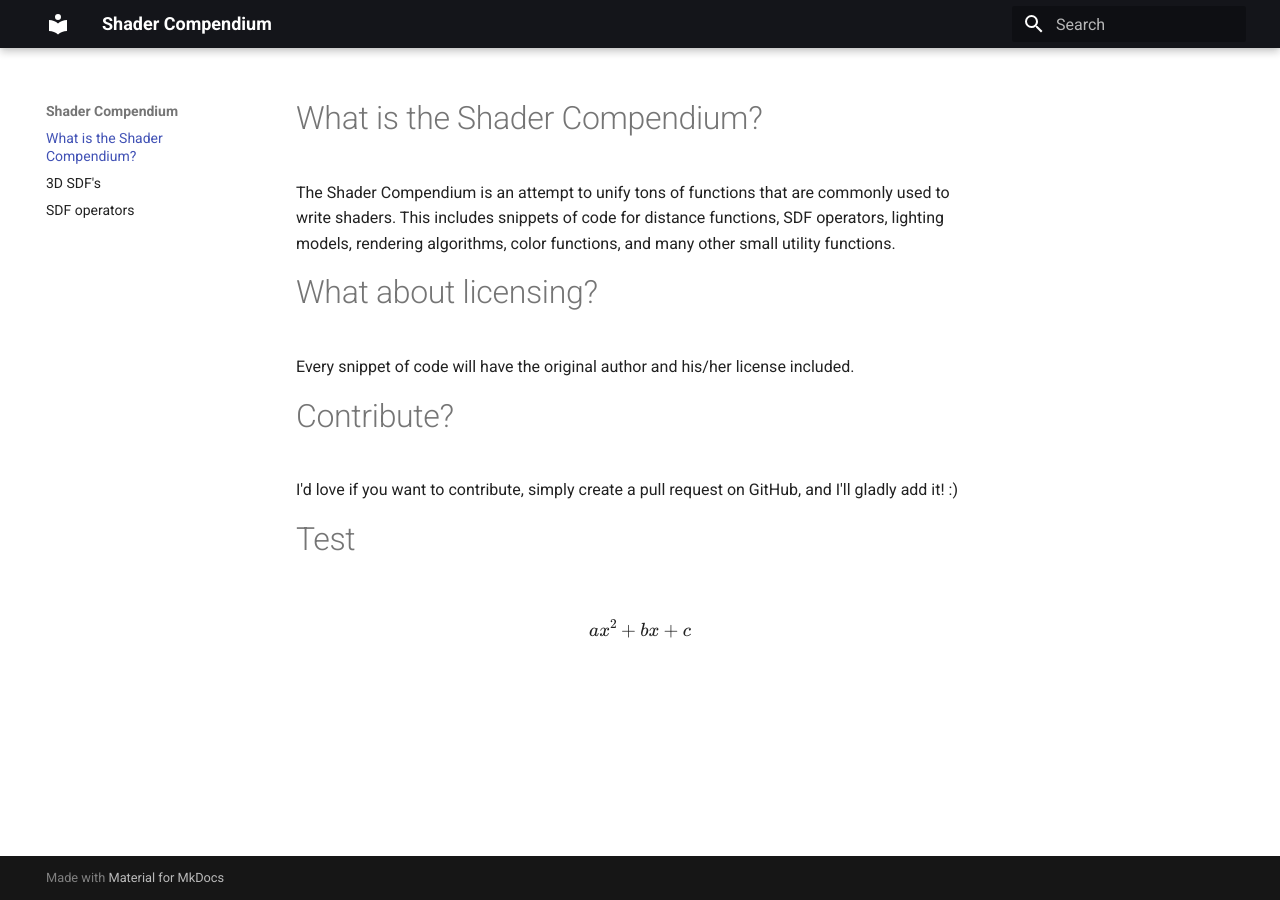
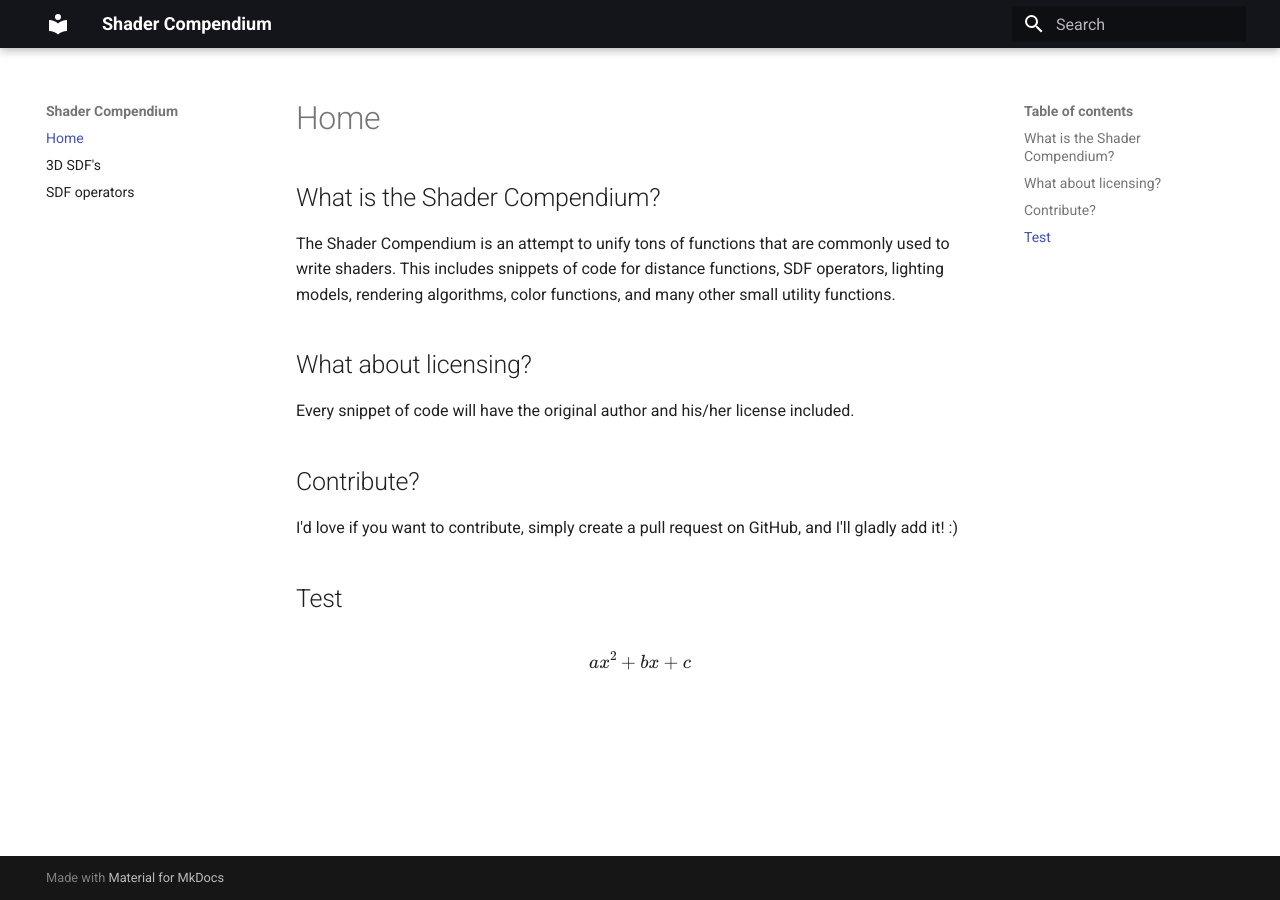
Before and after one commit to darkeclipz/shader-compendium, an MkDocs documentation site: the page built from docs/index.md, in a window 1280 px wide. Built offline with MkDocs 1.6.1 and Material for MkDocs 9.7.7, drawn with Linux system fonts in a browser that asks for light colours.

Commit message:
subtitles

```diff
--- a/docs/index.md
+++ b/docs/index.md
@@ -1,13 +1,15 @@
-# What is the Shader Compendium?
+# Home
+
+## What is the Shader Compendium?
 The Shader Compendium is an attempt to unify tons of functions that are commonly used to write shaders.
 This includes snippets of code for distance functions, SDF operators, lighting models, rendering algorithms, color functions, and many other small utility functions.
 
-# What about licensing?
+## What about licensing?
 Every snippet of code will have the original author and his/her license included.
 
-# Contribute?
+## Contribute?
 I'd love if you want to contribute, simply create a pull request on GitHub, and I'll gladly add it! :)
 
-# Test
+## Test
 
 $$ ax^2 + bx + c$$
```
